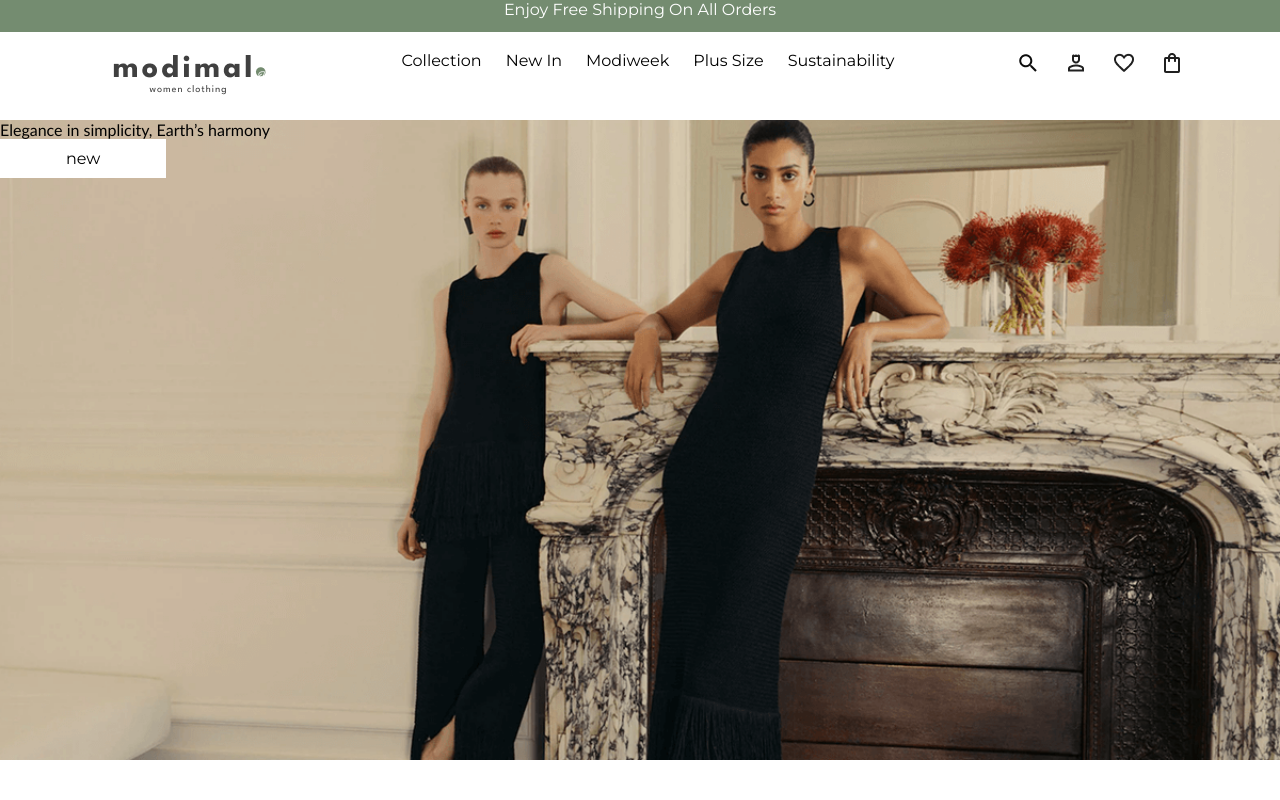
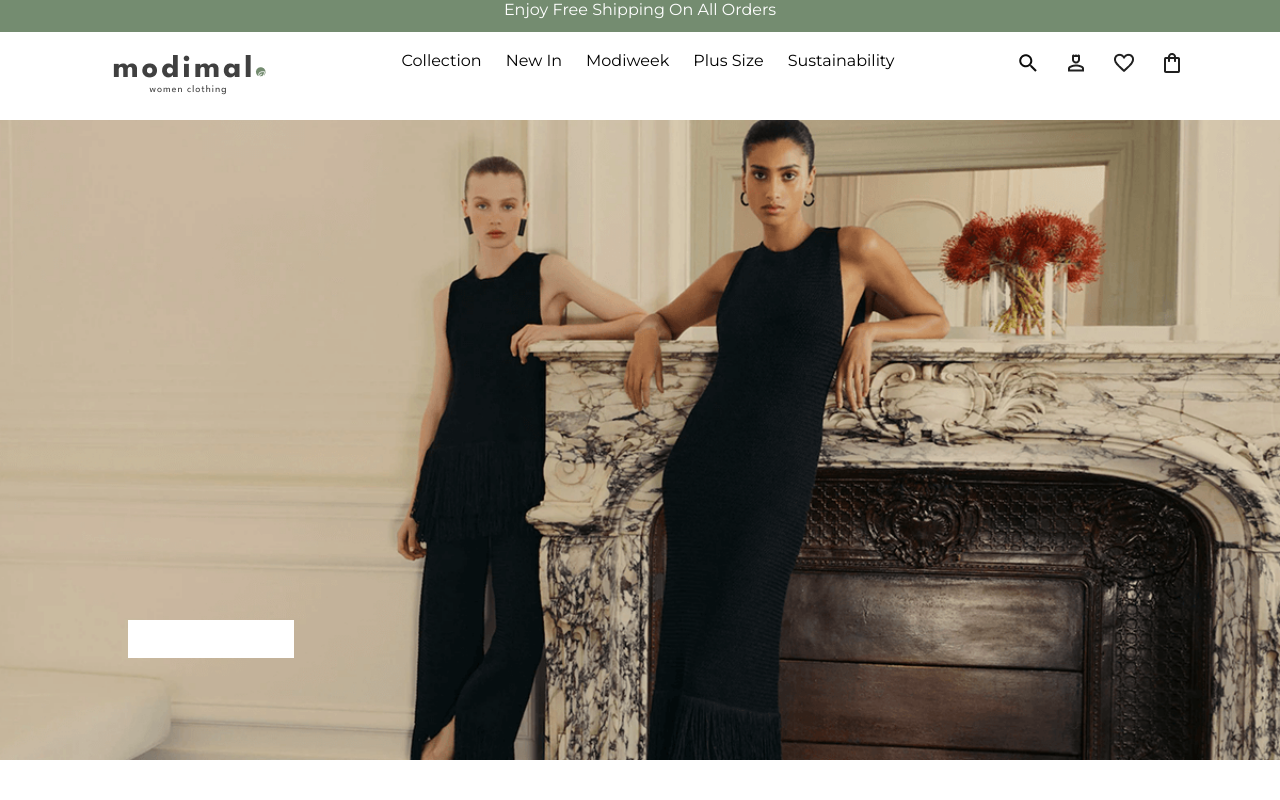
Before and after one commit to Ksyusha-anisimova/clothing_store, a React app: page / in a window 1280 px wide. Shown: the top 800 px of the page. Built offline with nearby package versions, Linux system fonts and the light colour scheme; no server answers.

Commit message:
feat(hero): make hero title and button text fully dynamic via props

```diff
--- a/src/components/Hero/Hero.css
+++ b/src/components/Hero/Hero.css
@@ -1,3 +1,6 @@
+.hero{
+    position: relative;
+}
 .hero_img{
     display: flex;
     flex-direction: column;
@@ -16,4 +19,12 @@
 }
 .hero_text{
     font-family: "Gill Sans MT";
+    position: absolute;
+    bottom: 13vw;
+    left: 10vw;
 }
+.hero_button{
+    position: absolute;
+    bottom: 8vw;
+    left: 10vw;
+}
--- a/src/components/Hero/Hero.tsx
+++ b/src/components/Hero/Hero.tsx
@@ -3,16 +3,18 @@ import './Hero.css';
 
 type heroProps={
     img:string;
+    title:string;
+    button:string;
 }
 
-export default function Hero({img}:heroProps){
+export default function Hero({img, title, button}:heroProps){
     return(
         <>
             <div className="hero">
 
                 <div className="hero_img" style={{backgroundImage:`url(${img}`}}>
-                    <span className="hero_text">Elegance in simplicity, Earth’s harmony</span>
-                    <button className="hero_button">new</button>
+                    <span className="hero_text">{title}</span>
+                    <button className="hero_button">{button}</button>
                 </div>
             </div>
         </>
```
